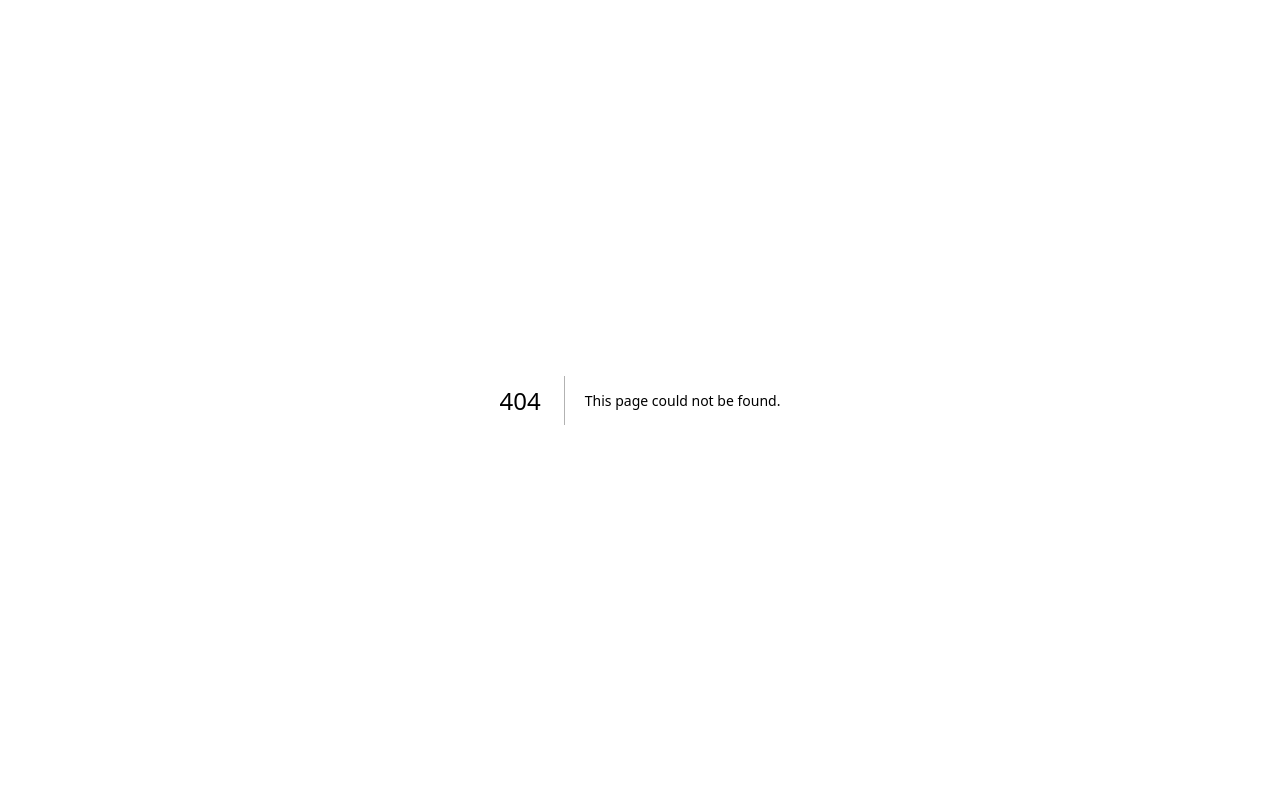
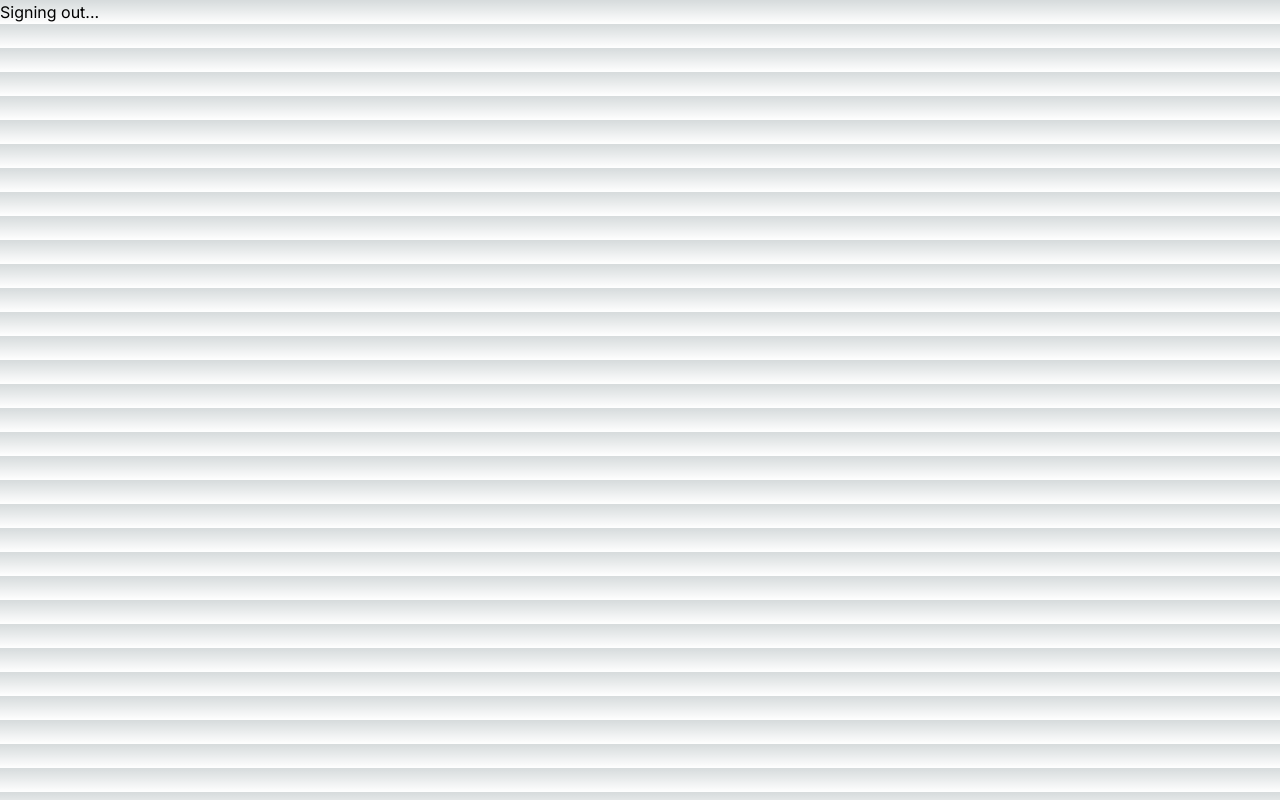
Before and after one commit to Yokomi422/uni-timetable, a Next.js app in the folder frontend/: page /signout in a window 1280 px wide. Before the commit this address had no page. Built offline with nearby package versions, Linux system fonts and the light colour scheme.

Commit message:
signout画面

```diff
--- /dev/null
+++ b/frontend/src/app/signout/page.tsx
@@ -0,0 +1,14 @@
+'use client';
+
+import { signOut } from 'next-auth/react';
+import { useEffect } from 'react';
+
+function SignOutPage() {
+  useEffect(() => {
+    signOut();
+  }, []);
+
+  return <div>Signing out...</div>;
+}
+
+export default SignOutPage;
```
